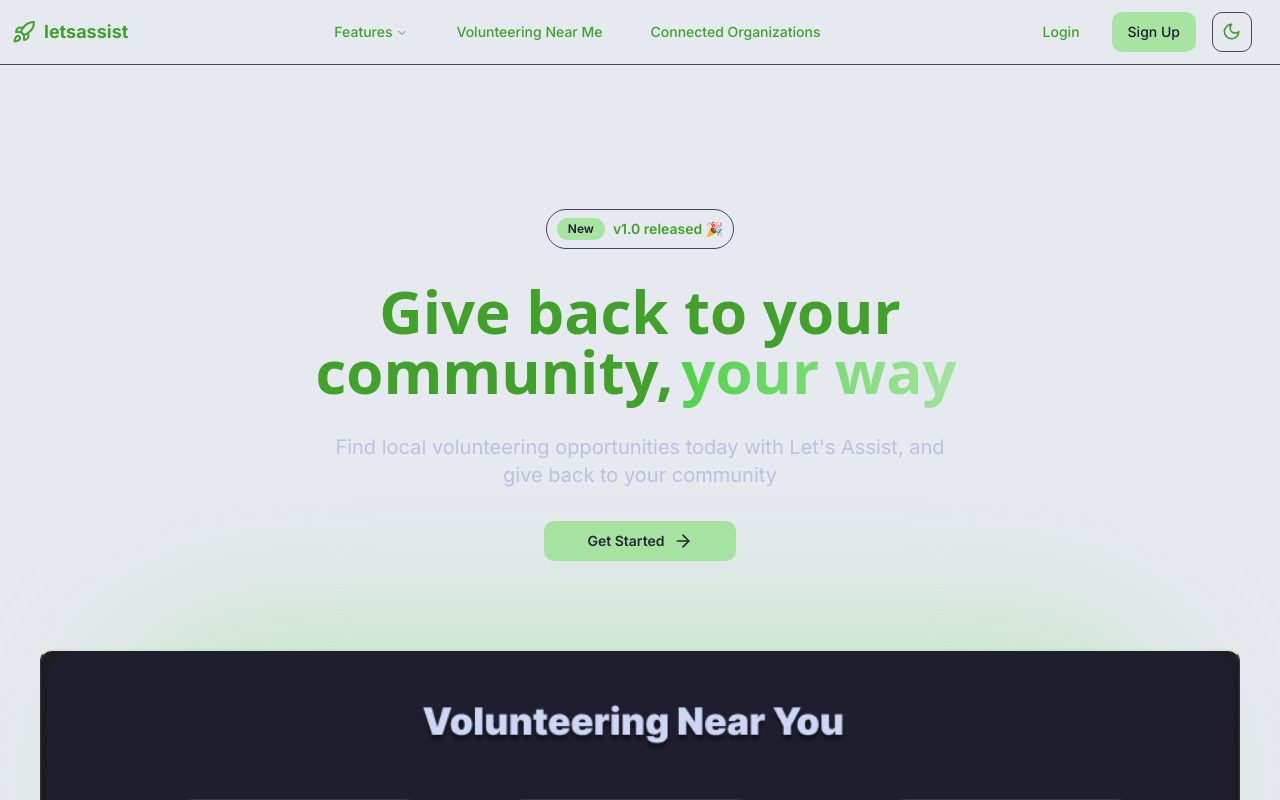
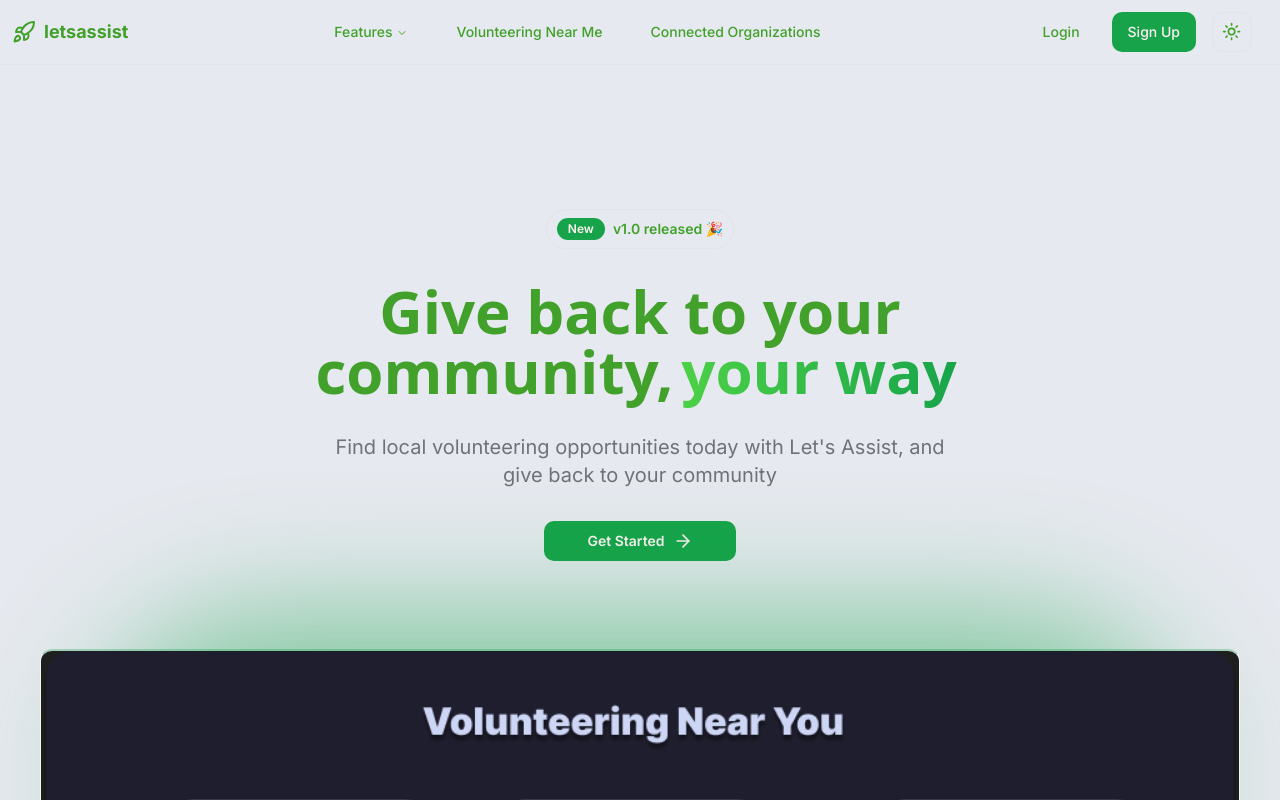
Before and after one commit to rrcoder0167/lets-assist, a Next.js app: page / in a window 1280 px wide. Shown: the top 800 px of the page. Built offline with nearby package versions, Linux system fonts and the light colour scheme.

Commit message:
supress hydration warning

```diff
--- a/app/layout.tsx
+++ b/app/layout.tsx
@@ -6,18 +6,17 @@ import { SpeedInsights } from "@vercel/speed-insights/next"
 import Navbar from "@/components/Navbar"
 import localFont from "next/font/local";
 
-
 const overusedgrotesk = localFont({
   src: '../public/fonts/OverusedGrotesk-VF.woff2',
   display: 'swap',
   variable: '--font-overusedgrotesk',
 })
 
-const inter = Inter(
-  { subsets: ["latin"],
+const inter = Inter({
+  subsets: ["latin"],
   display: "swap",
-    variable: "--font-inter" }
-);
+  variable: "--font-inter"
+});
 
 export const metadata: Metadata = {
   title: "Create Next App",
@@ -30,19 +29,21 @@ export default function RootLayout({
   children: React.ReactNode;
 }>) {
   return (
-    <html lang="en">
-      <body className={`${inter.className} ${overusedgrotesk.variable} bg-background text-foreground`}>
+    <html lang="en" suppressHydrationWarning>
+      <body className={`${inter.className} ${overusedgrotesk.variable}`}>
         <ThemeProvider
           attribute="class"
-            defaultTheme="dark"
+          defaultTheme="system"
           enableSystem
           disableTransitionOnChange
         >
+          <div className="bg-background text-foreground">
             <Navbar />
             <main className="p-4">
               {children}
             </main>
             <SpeedInsights />
+          </div>
         </ThemeProvider>
       </body>
     </html>
--- a/package.json
+++ b/package.json
@@ -19,7 +19,7 @@
     "class-variance-authority": "^0.7.0",
     "clsx": "^2.1.1",
     "lucide-react": "^0.441.0",
-    "next": "^15.0.1",
+    "next": "^15.0.4",
     "next-themes": "^0.3.0",
     "react": "^18",
     "react-dom": "^18",
```
Also changed, not shown: 1 other file (tests, documents, lock files or other folders). Lines whose indentation alone changed are shown as unchanged.
